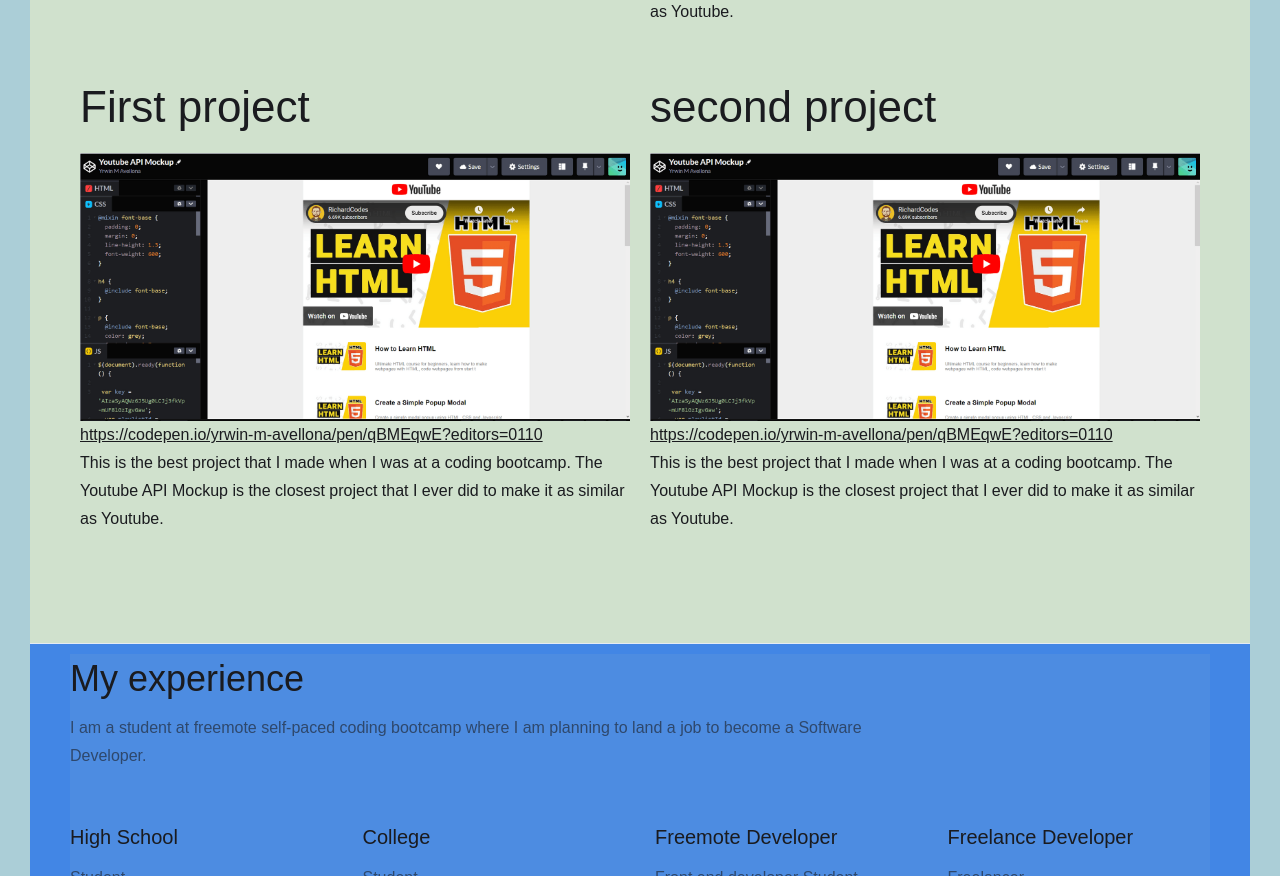
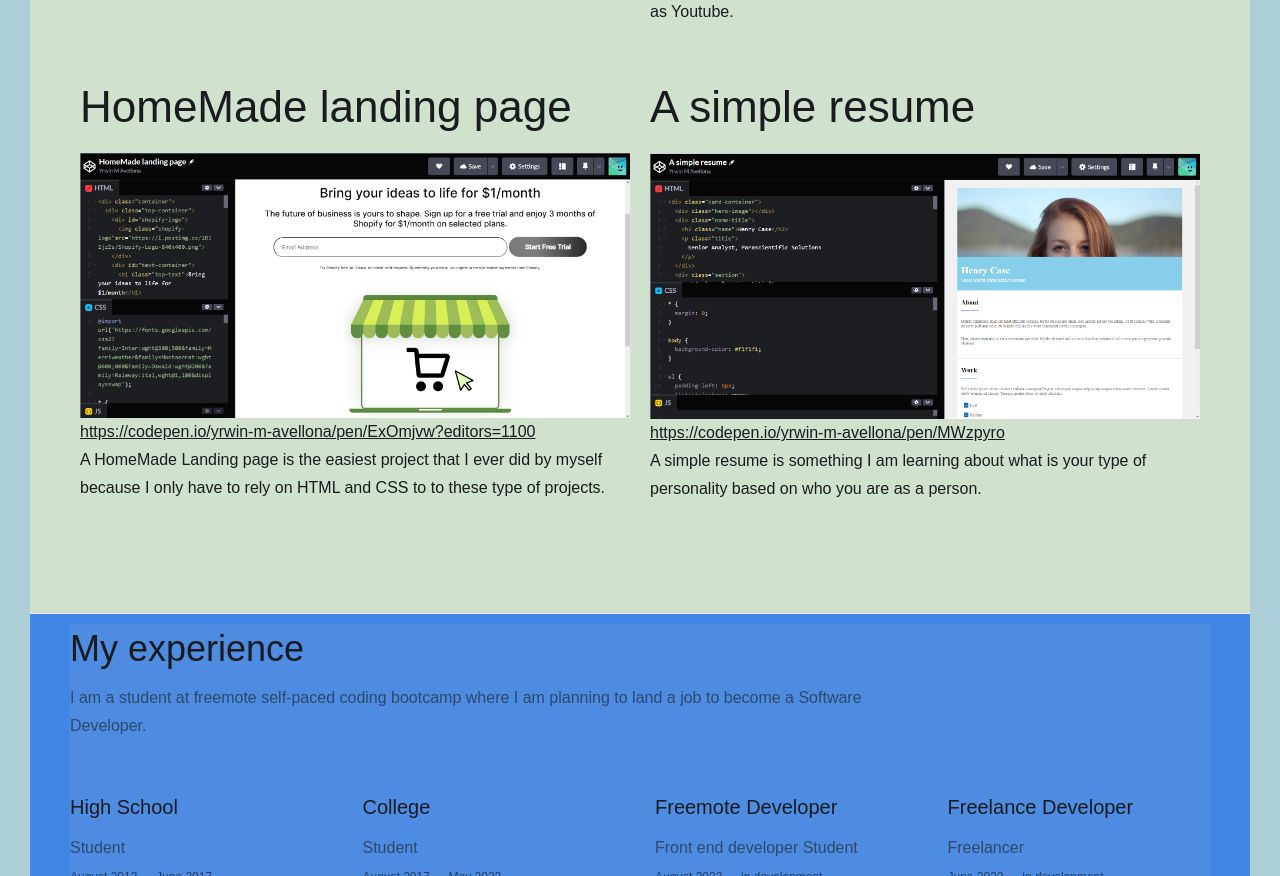
Before and after one commit to CoderExplore365/netlify-portfolio, a plain HTML site: page index.html in a window 1280 px wide. Shown: the part 3746-4622 px from the top of the page. Drawn offline with nearby package versions, Linux system fonts and the light colour scheme; a script that the page names is missing.

Commit message:
add more projects

```diff
--- a/index.html
+++ b/index.html
@@ -118,14 +118,14 @@
             <p>This is the best project that I made when I was at a coding bootcamp. The Youtube API Mockup is the closest project that I ever did to make it as similar as Youtube.</p>
           </div>
           <div id="w-node-db9748a9-292c-6070-3f69-17dcf1030fc4-ce411ca3" class="w-layout-cell">
-            <h1>First project</h1> <a href="https://codepen.io/yrwin-m-avellona/pen/qBMEqwE?editors=0110"> <img src="images/youtube-api-mockup.png" loading="lazy" sizes="(max-width: 991px) 100vw, 1539.4625244140625px" srcset="images/youtube-api-mockup-p-500.png 500w, images/youtube-api-mockup-p-800.png 800w, images/youtube-api-mockup-p-1080.png 1080w, images/youtube-api-mockup-p-1600.png 1600w, images/youtube-api-mockup.png 1871w" alt=""></a>
-            <a href="https://codepen.io/yrwin-m-avellona/pen/qBMEqwE?editors=0110">https://codepen.io/yrwin-m-avellona/pen/qBMEqwE?editors=0110</a>
-            <p>This is the best project that I made when I was at a coding bootcamp. The Youtube API Mockup is the closest project that I ever did to make it as similar as Youtube.</p>
+            <h1>HomeMade landing page</h1> <a href="https://codepen.io/yrwin-m-avellona/pen/ExOmjvw?editors=1100"> <img src="images/HomeMade-landing-page-redone.png" loading="lazy" sizes="(max-width: 991px) 100vw, 1539.4625244140625px" srcset="images/HomeMade-landing-page-redone.png 500w, images/HomeMade-landing-page-redone.png 800w, images/HomeMade-landing-page-redone.png 1080w, images/HomeMade-landing-page-redone.png 1600w, images/HomeMade-landing-page-redone.png 1871w" alt=""></a>
+            <a href="https://codepen.io/yrwin-m-avellona/pen/ExOmjvw?editors=1100">https://codepen.io/yrwin-m-avellona/pen/ExOmjvw?editors=1100</a>
+            <p>A HomeMade Landing page is the easiest project that I ever did by myself because I only have to rely on HTML and CSS to to these type of projects.</p>
           </div>
           <div id="w-node-db9748a9-292c-6070-3f69-17dcf1030fc4-ce411ca3" class="w-layout-cell">
-            <h1>second project</h1> <a href="https://codepen.io/yrwin-m-avellona/pen/qBMEqwE?editors=0110"> <img src="images/youtube-api-mockup.png" loading="lazy" sizes="(max-width: 991px) 100vw, 1539.4625244140625px" srcset="images/youtube-api-mockup-p-500.png 500w, images/youtube-api-mockup-p-800.png 800w, images/youtube-api-mockup-p-1080.png 1080w, images/youtube-api-mockup-p-1600.png 1600w, images/youtube-api-mockup.png 1871w" alt=""></a>
-            <a href="https://codepen.io/yrwin-m-avellona/pen/qBMEqwE?editors=0110">https://codepen.io/yrwin-m-avellona/pen/qBMEqwE?editors=0110</a>
-            <p>This is the best project that I made when I was at a coding bootcamp. The Youtube API Mockup is the closest project that I ever did to make it as similar as Youtube.</p>
+            <h1>A simple resume</h1> <a href="https://codepen.io/yrwin-m-avellona/pen/MWzpyro"> <img src="images/A-simple-resume.png" loading="lazy" sizes="(max-width: 991px) 100vw, 1539.4625244140625px" srcset="images/A-simple-resume.png 500w, images/A-simple-resume.png 800w, images/A-simple-resume.png 1080w, images/A-simple-resume.png 1600w, images/A-simple-resume.png 1871w" alt=""></a>
+            <a href="https://codepen.io/yrwin-m-avellona/pen/MWzpyro">https://codepen.io/yrwin-m-avellona/pen/MWzpyro</a>
+            <p>A simple resume is something I am learning about what is your type of personality based on who you are as a person.</p>
           </div>
         </div>
       </div>
```
Also changed, not shown: images/A-simple-resume.png (added), images/HomeMade-landing-page-redone.png (added).
